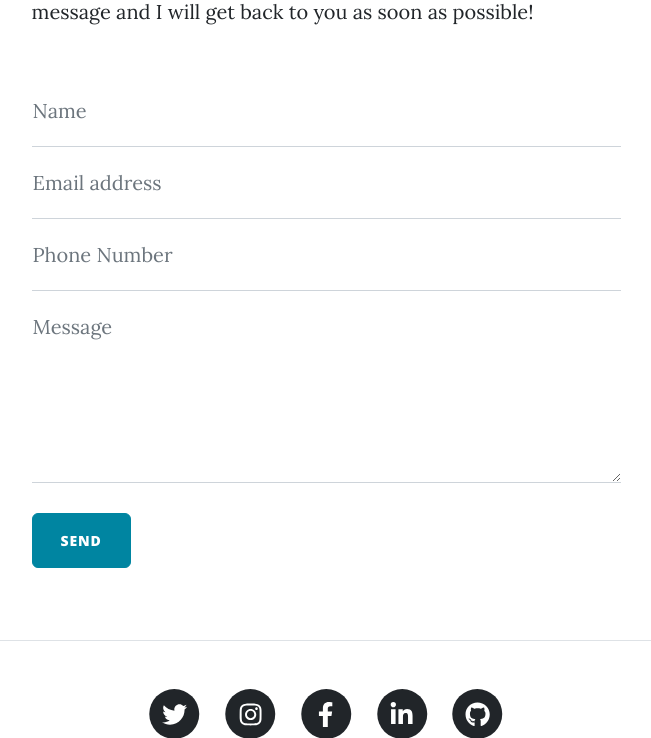
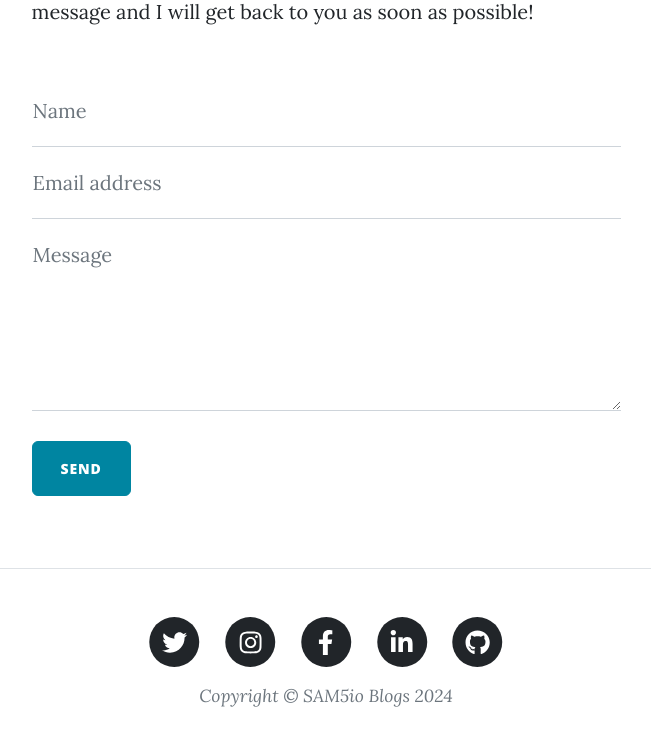
Before and after one commit to sameetpatil5/Blobby, a Flask app: page /contact in a window 1280 px wide. Shown: the part 645-1383 px from the top of the page, without its empty margins (314-965 px from the left). After the commit the page ends 1352 px from the top, so only its background shows below. Run offline with Flask 3, Linux system fonts and the light colour scheme; some libraries are stand-ins or nearby versions.

Commit message:
Change Contact form in contact.html

```diff
--- a/templates/contact.html
+++ b/templates/contact.html
@@ -1,10 +1,7 @@
 {% include "header.html" %}
 
 <!-- Page Header-->
-<header
-  class="masthead"
-  style="background-image: url('../static/assets/img/contact-bg.jpg')"
->
+<header class="masthead" style="background-image: url('../static/assets/img/contact-bg.jpg')">
   <div class="container position-relative px-4 px-lg-5">
     <div class="row gx-4 gx-lg-5 justify-content-center">
       <div class="col-md-10 col-lg-8 col-xl-7">
@@ -30,64 +27,24 @@
           I will get back to you as soon as possible!
         </p>
         <div class="my-5">
-          <!-- * * * * * * * * * * * * * * *-->
-          <!-- * * Simplified SB Contact Form for the Tutorial* *-->
-          <form
-            id="contactForm"
-            name="sentMessage"
-            action="{{ url_for('contact') }}"
-            method="post"
-          >
+          <form id="contactForm" name="sentMessage" action="{{ url_for('contact') }}" method="post">
             <div class="form-floating">
-              <input
-                class="form-control"
-                id="name"
-                name="name"
-                type="text"
-                placeholder="Enter your name..."
-                required
-              />
+              <input class="form-control" id="name" name="name" type="text" value="{{ name }}"
+                placeholder="Enter your name..." required />
               <label for="name">Name</label>
             </div>
             <div class="form-floating">
-              <input
-                class="form-control"
-                id="email"
-                name="email"
-                type="email"
-                placeholder="Enter your email..."
-                required
-              />
+              <input class="form-control" id="email" name="email" type="email" value="{{ email }}"
+                placeholder="Enter your email..." required />
               <label for="email">Email address</label>
             </div>
             <div class="form-floating">
-              <input
-                class="form-control"
-                id="phone"
-                name="phone"
-                type="tel"
-                placeholder="Enter your phone number..."
-                required
-              />
-              <label for="phone">Phone Number</label>
-            </div>
-            <div class="form-floating">
-              <textarea
-                class="form-control"
-                id="message"
-                name="message"
-                placeholder="Enter your message here..."
-                required
-                style="height: 12rem"
-              ></textarea>
+              <textarea class="form-control" id="message" name="message" placeholder="Enter your message here..."
+                required style="height: 12rem"></textarea>
               <label for="message">Message</label>
             </div>
             <br />
-            <button
-              class="btn btn-primary text-uppercase"
-              id="submitButton"
-              type="submit"
-            >
+            <button class="btn btn-primary text-uppercase" id="submitButton" type="submit">
               Send
             </button>
           </form>
```
